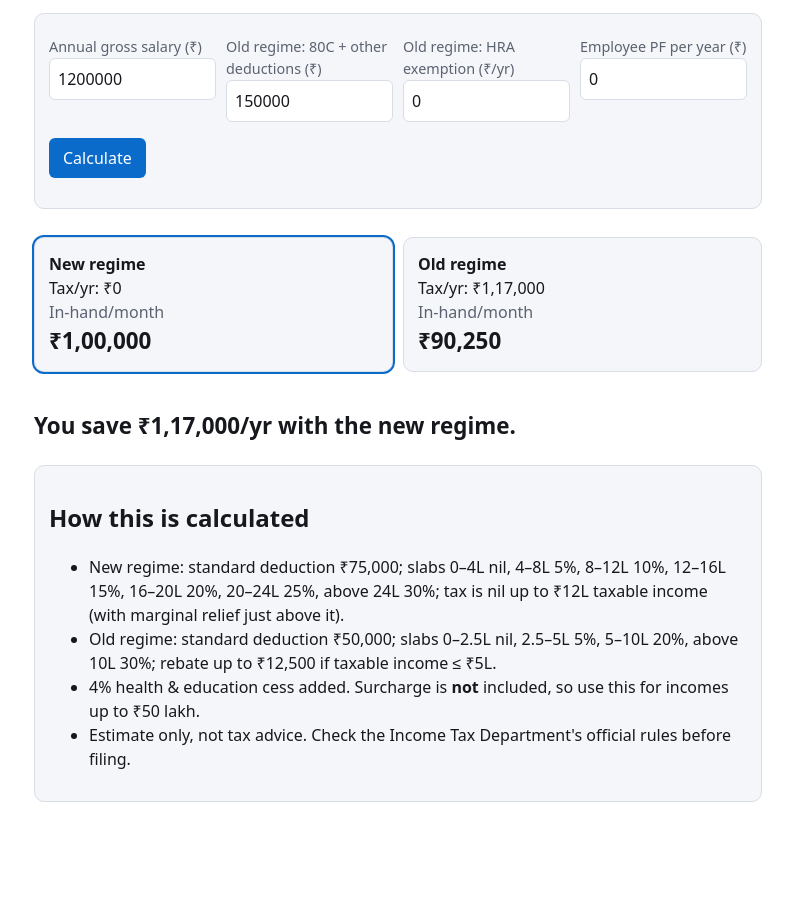
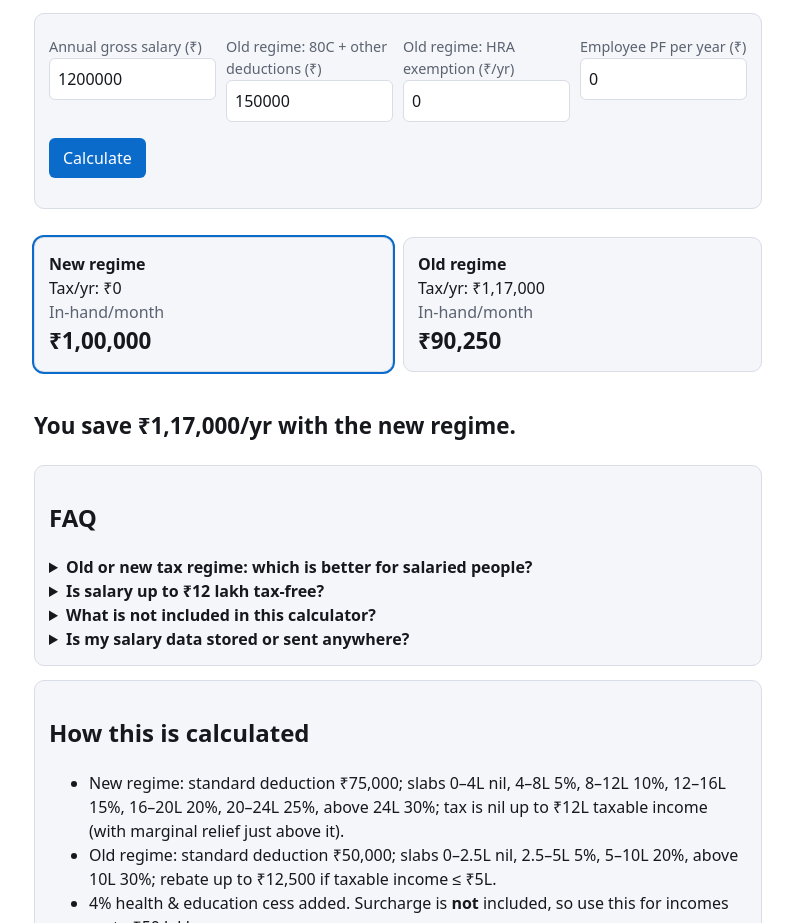
Before and after one commit to ffrastogi737-art/Money-boss, a plain HTML site: page docs/salary-calculator-india/index.html in a window 1280 px wide. Shown: the part 177-1100 px from the top of the page, without its empty margins (242-1035 px from the left). Before the commit the page ends 1009 px from the top, so only its background shows below. Drawn offline with Linux system fonts and the light colour scheme.

Commit message:
Add salary FAQ and first distribution drafts
Co-Authored-By: Claude Sonnet 5.5 <noreply@anthropic.com>
Claude-Session: https://claude.ai/code/session_011Dzy9omsCMqMTFinaZrAih

```diff
--- a/docs/salary-calculator-india/index.html
+++ b/docs/salary-calculator-india/index.html
@@ -27,6 +27,18 @@
 <p id="verdict" class="big"></p>
 
 <div id="offers" class="card" hidden></div>
+
+<section class="card">
+<h2>FAQ</h2>
+<details><summary><b>Old or new tax regime: which is better for salaried people?</b></summary>
+<p>It depends on your deductions. If you claim little beyond the standard deduction, the new regime usually costs less; if you have large 80C, HRA and home-loan style deductions, the old regime can win. Enter your numbers above and the calculator highlights the cheaper one.</p></details>
+<details><summary><b>Is salary up to ₹12 lakh tax-free?</b></summary>
+<p>Under the new regime, taxable income up to ₹12 lakh gets a full rebate, so tax is nil. With the ₹75,000 standard deduction, that means gross salary up to ₹12.75 lakh for a salaried person with no other income. Above that, marginal relief applies briefly.</p></details>
+<details><summary><b>What is not included in this calculator?</b></summary>
+<p>Surcharge (relevant above ₹50 lakh), professional tax, employer-side items, capital gains and other special-rate income. In-hand pay also depends on how your employer structures CTC, so enter your actual annual gross and PF.</p></details>
+<details><summary><b>Is my salary data stored or sent anywhere?</b></summary>
+<p>No. The calculation runs entirely in your browser. Only anonymous page-view and button-click counts are collected, if analytics is enabled.</p></details>
+</section>
 
 <section class="card">
 <h2>How this is calculated</h2>
```
Also changed, not shown: 1 other file.
